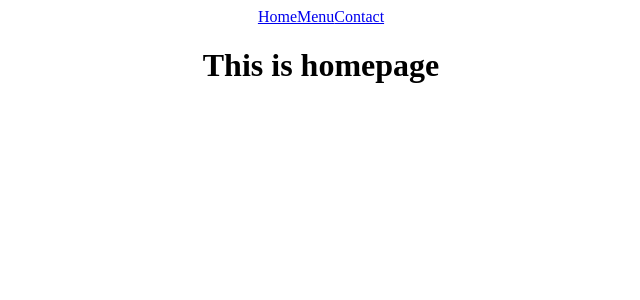
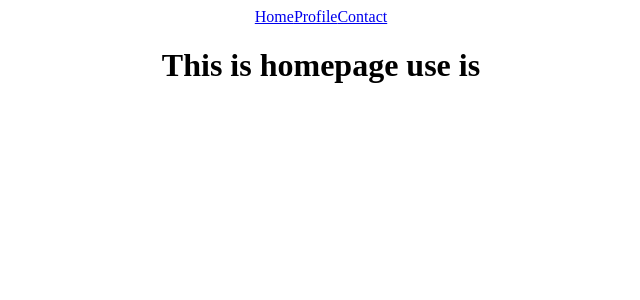
Before and after one commit to uchexm/reacta, a React (Create React App) app: page / in a window 1280 px wide. Shown: the top 300 px of the page, without its empty margins (319-959 px from the left). Built offline with nearby package versions, Linux system fonts and the light colour scheme.

Commit message:
React query

```diff
--- a/package.json
+++ b/package.json
@@ -3,6 +3,7 @@
   "version": "0.1.0",
   "private": true,
   "dependencies": {
+    "@tanstack/react-query": "^4.32.6",
     "@testing-library/jest-dom": "^5.17.0",
     "@testing-library/react": "^13.4.0",
     "@testing-library/user-event": "^13.5.0",
--- a/src/App.js
+++ b/src/App.js
@@ -1,26 +1,33 @@
 import "./App.css"
 import { BrowserRouter as Router, Routes, Route, Link } from 'react-router-dom';
 import { Home } from "./pages/Home";
-import { Menu } from "./pages/Menu";
+import { Profile } from "./pages/Profile";
 import { Contact} from "./pages/Contact";
+import { useState, createContext } from "react";
+import { QueryClient, QueryClientProvider} from "@tanstack/react-query";
 
+export const  AppContext = createContext();
 function App() {
+  const client = new QueryClient();
+  // const [username, setUsername] = useState("Uche");
   return(
     <div className="App">
+      <QueryClientProvider client={client}>
           <Router>
           <div>
             <Link to="/">Home</Link>
-          <Link to="/menu">Menu</Link>
+            <Link to="/profile">Profile</Link>
             <Link to="/contact">Contact</Link>
           </div>
           <Routes>
             <Route path="/" element={<Home/>}/>
-          <Route path="/menu" element={<Menu/>}/>
+            <Route path="/profile" element={<Profile/>}/>
             <Route path="/contact" element={<Contact/>}/>
             <Route path="*" element={<h2>Page Not found</h2>}/>
 
           </Routes>
           </Router>
+       </QueryClientProvider>
     </div>
   )
 };
--- /dev/null
+++ b/src/components/ChangeProfile.js
@@ -0,0 +1,15 @@
+import { useState } from "react";
+import { useContext } from "react";
+import {AppContext} from "../App";
+
+export const ChangeProfile = () => {
+  const {setUsername} = useContext(AppContext);
+  const [newUsername, setNewUsername] = useState("");
+  return(
+    <div>
+      <input onChange={(e)=>{setNewUsername(e.target.value)}}/>
+      <button onClick={()=>{setUsername(newUsername)}}>Change Username</button>
+    </div>
+  );
+
+};
--- a/src/index.js
+++ b/src/index.js
@@ -8,7 +8,3 @@ root.render(
     <App />
   </React.StrictMode>
 );
-
-// If you want to start measuring performance in your app, pass a function
-// to log results (for example: reportWebVitals(console.log))
-// or send to an analytics endpoint. Learn more: https://bit.ly/CRA-vitals
--- a/src/pages/Home.js
+++ b/src/pages/Home.js
@@ -1,3 +1,11 @@
+// import { useContext } from "react";
+// import {AppContext} from "../App";
+import { Axios } from "axios";
+import { useQuery } from "@tanstack/react-query";
 export const Home = () => {
-  return <h1>This is homepage</h1>
+  const {data} = useQuery(["cat"], ()=>{
+    Axios.get("https://catfact.ninja/fact").then((res)=>{res.data})
+  })
+  // const {username} = useContext(AppContext);
+  return <h1>This is homepage use is {data?.fact}</h1>
 }
--- a/src/pages/Menu.js
+++ /dev/null
@@ -1,3 +0,0 @@
-export const Menu = () => {
-  return <h1>This is Menu page</h1>
-}
--- /dev/null
+++ b/src/pages/Profile.js
@@ -0,0 +1,13 @@
+import { ChangeProfile } from "../components/ChangeProfile";
+import { useContext } from "react";
+import {AppContext} from "../App";
+
+export const Profile = (props) => {
+  const {username} = useContext(AppContext);
+  return (
+    <div>
+      <p>This is Profile page user is: {username}</p>
+      <ChangeProfile/>
+    </div>
+  )
+}
```
Also changed, not shown: 1 other file (tests, documents, lock files or other folders). Lines whose indentation alone changed are shown as unchanged.
